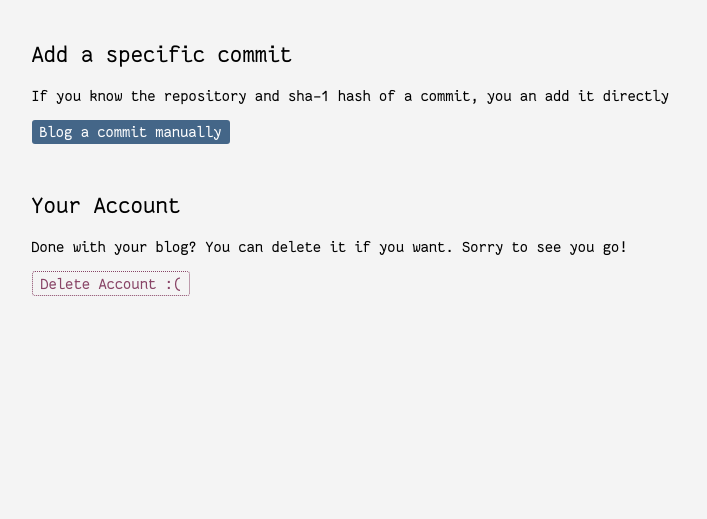
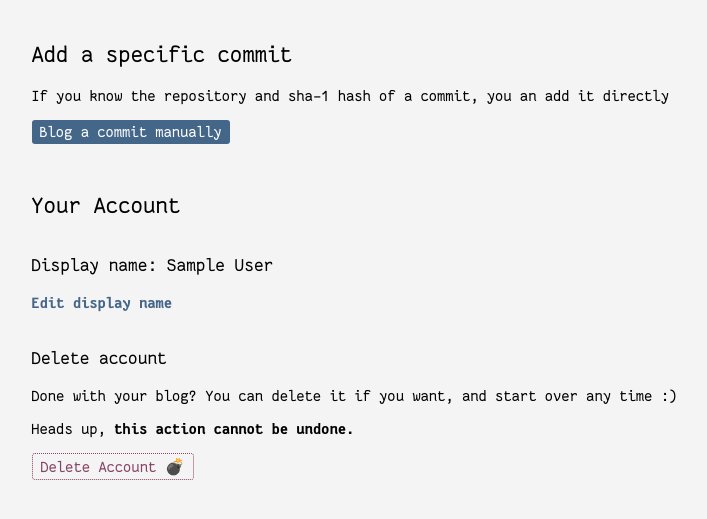
Before and after one commit to uniphil/commit--blog, a Flask app: page /account in a window 1280 px wide. Shown: the part 281-800 px from the top of the page, without its empty margins (239-946 px from the left). Run offline with Flask 2, Linux system fonts and the light colour scheme; the visitor is signed in with stand-in values (Sample User, id 1); data comes from the database, SQL or seed files in the repository; data that the repository does not hold is empty; some libraries are stand-ins or nearby versions.

Commit message:
Edit display name if you want
important feature tbh

```diff
--- a/commitblog.py
+++ b/commitblog.py
@@ -161,10 +161,15 @@ class CommitPost(db.Model):
 
 
 class AddCommitForm(Form):
-    repo_name = fields.TextField('Repository Name',
-                                 validators=[validators.DataRequired()])
-    sha = fields.TextField('Sha-1 Hash',
-                           validators=[validators.Length(min=40, max=40)])
+    repo_name = fields.TextField(
+        'Repository Name', validators=[validators.DataRequired()])
+    sha = fields.TextField(
+        'Sha-1 Hash', validators=[validators.Length(min=40, max=40)])
+
+
+class UpdateNameForm(Form):
+    display_name = fields.TextField(
+        'Update your display name', validators=[validators.DataRequired()])
 
 
 @pages.route('/')
@@ -272,6 +277,22 @@ def add():
         return redirect(url_for('blog.account'))
 
     return render_template('blog-add.html', form=form)
+
+
+@blog.route('/account/name', methods=('GET', 'POST'))
+@login_required
+def name_edit():
+    form = UpdateNameForm(request.form)
+    if request.method == 'POST' and form.validate():
+        new_name, old_name = form.display_name.data, current_user.name
+        current_user.name = new_name
+        db.session.add(current_user)
+        db.session.commit()
+        flash('Display name updated: {} ➔ {}'.format(
+            old_name, new_name), 'info')
+        return redirect(url_for('blog.account'))
+
+    return render_template('name-edit.html', form=form)
 
 
 @blog.route('/<path:repo_name>/<hex>/unpost', subdomain='<blogger>', methods=['POST'])
--- a/templates/account.html
+++ b/templates/account.html
@@ -40,10 +40,16 @@
   <p><a class="button" href="{{ url_for('blog.add') }}">Blog a commit manually</a></p>
 
   <h2>Your Account</h2>
-  <p>Done with your blog? You can delete it if you want. Sorry to see you go!</p>
+
+  <h3>Display name: {{ current_user.name }}</h3>
+  <p><a href="{{ url_for('blog.name_edit') }}">Edit display name</a></p>
+
+  <h3>Delete account</h3>
+  <p>Done with your blog? You can delete it if you want, and start over any time :)</p>
+  <p>Heads up, <strong>this action cannot be undone.</strong></p>
   <form method="post" action="{{ url_for('gh.delete_account') }}">
     <input type="hidden" name="csrf_token" value="{{ csrf_token() }}" />
-    <p><button type="submit" class="sad" href="{{ url_for('gh.delete_account') }}">Delete Account :(</button></p>
+    <p><button type="submit" class="sad" href="{{ url_for('gh.delete_account') }}">Delete Account 💣</button></p>
   </form>
 
 {% endblock %}
```
Also changed, not shown: templates/name-edit.html (added, +22 -0 lines).
